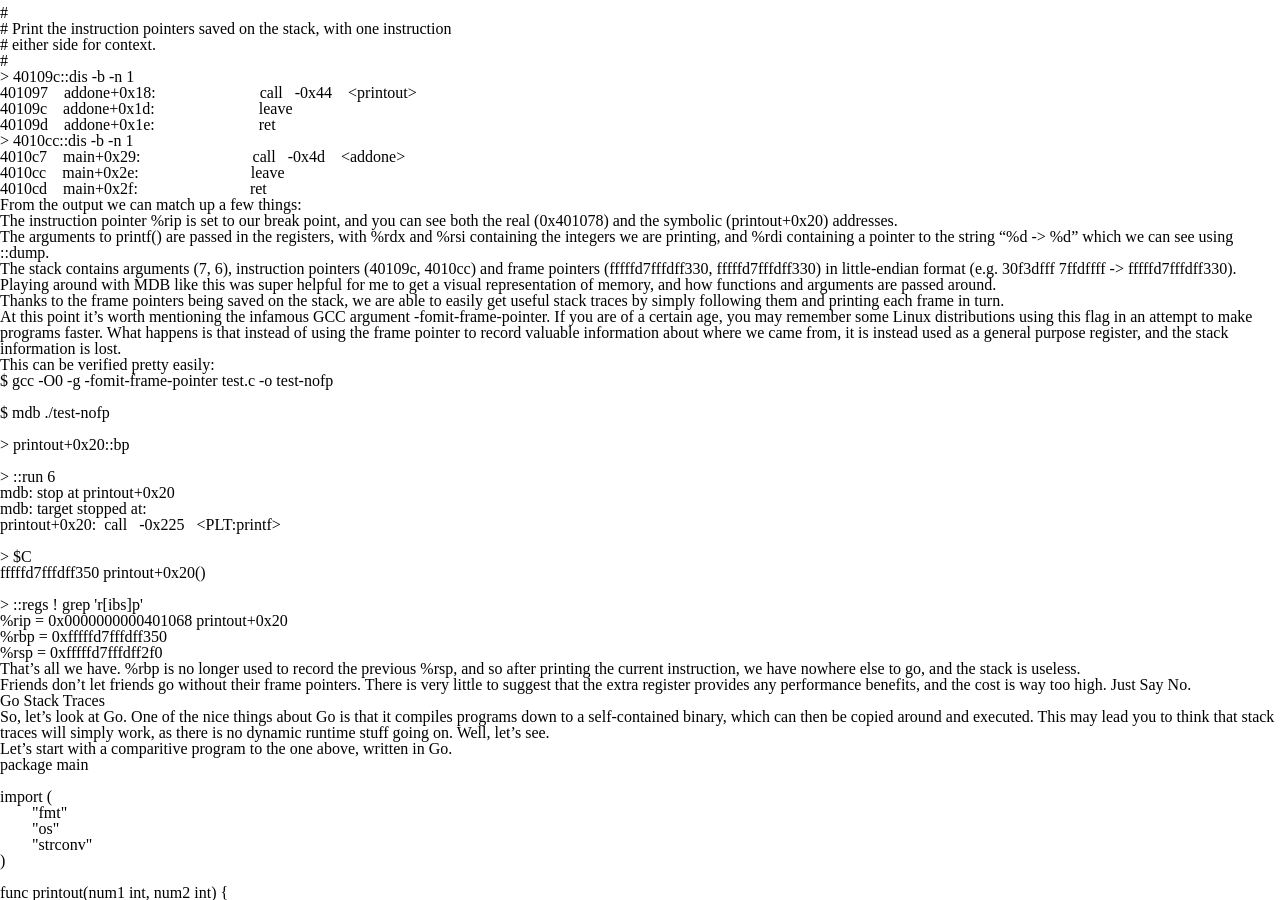
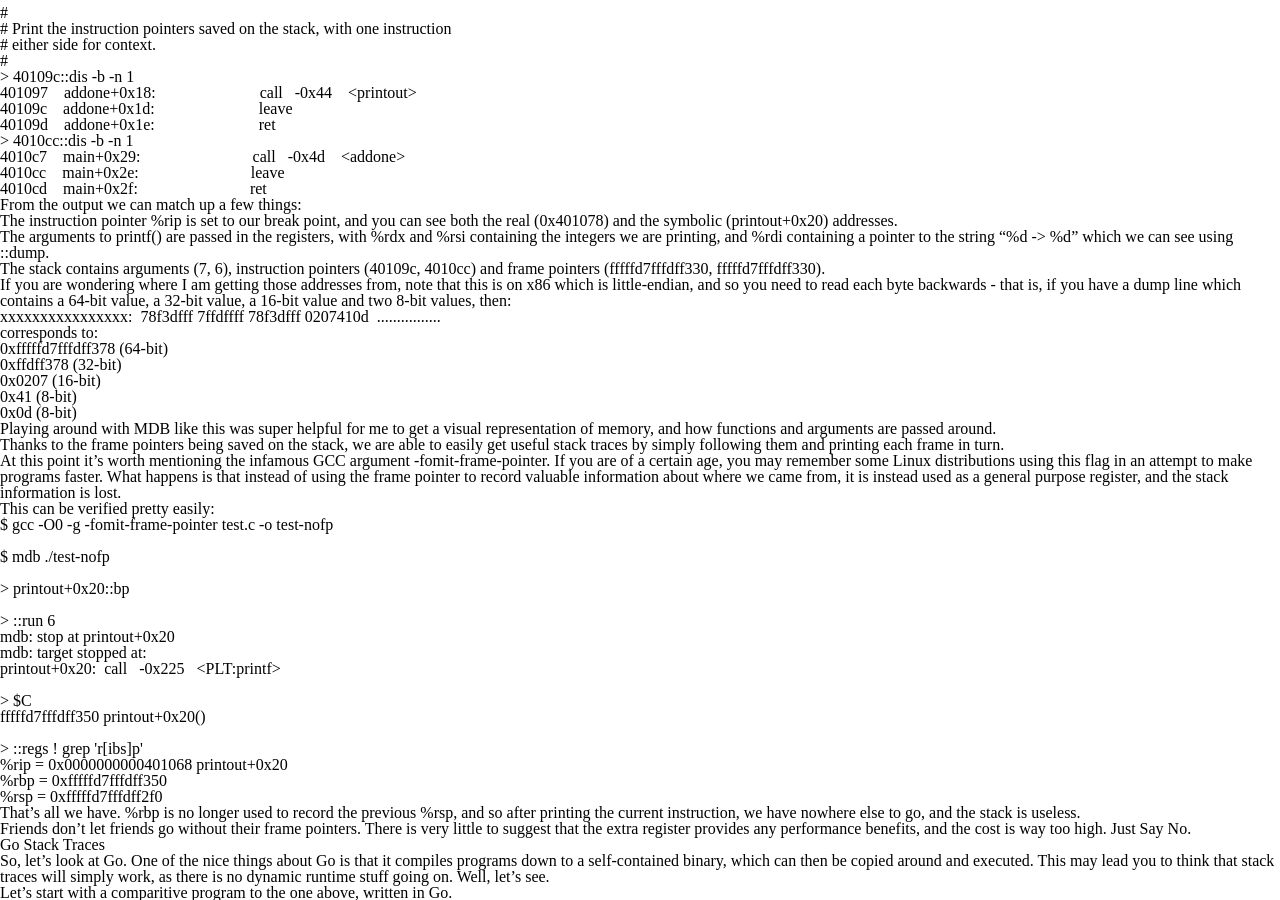
Before and after one commit to jperkin/www.perkin.org.uk, a Jekyll site: the page built from _posts/2013-11-21-mdb-support-for-go.markdown, in a window 1280 px wide and 900 px high, scrolled down 2107 px. Built offline with Jekyll 4.4.1, drawn with Linux system fonts in a browser that asks for light colours; some of the changed text lies outside the part shown.

Commit message:
Clarify a few sections.

```diff
--- a/_posts/2013-11-21-mdb-support-for-go.markdown
+++ b/_posts/2013-11-21-mdb-support-for-go.markdown
@@ -48,7 +48,9 @@ int main(int argc, char *argv[])
 }
 {% endhighlight %}
 
-Compile it with no optimisations to ensure we do not lose any functions to inlining.
+Compile it with no optimisations to ensure we do not lose any functions to
+inlining.  The `-g` isn't strictly necessary for these examples, but is good
+practise nonetheless.
 
 {% highlight bash %}
 $ gcc -O0 -g test.c -o test-c
@@ -180,8 +182,24 @@ From the output we can match up a few things:
   pointer to the string "`%d -> %d`" which we can see using `::dump`.
 
 * The stack contains arguments (`7`, `6`), instruction pointers (`40109c`,
-  `4010cc`) and frame pointers (`fffffd7fffdff330`, `fffffd7fffdff330`) in
-  little-endian format (e.g. `30f3dfff 7ffdffff -> fffffd7fffdff330`).
+  `4010cc`) and frame pointers (`fffffd7fffdff330`, `fffffd7fffdff330`).
+
+If you are wondering where I am getting those addresses from, note that this is
+on x86 which is little-endian, and so you need to read each byte backwards -
+that is, if you have a dump line which contains a 64-bit value, a 32-bit value,
+a 16-bit value and two 8-bit values, then:
+
+{% highlight text %}
+xxxxxxxxxxxxxxxx:  78f3dfff 7ffdffff 78f3dfff 0207410d  ................
+{% endhighlight %}
+
+corresponds to:
+
+* 0xfffffd7fffdff378 (64-bit)
+* 0xffdff378 (32-bit)
+* 0x0207 (16-bit)
+* 0x41 (8-bit)
+* 0x0d (8-bit)
 
 Playing around with MDB like this was super helpful for me to get a visual
 representation of memory, and how functions and arguments are passed around.
```
